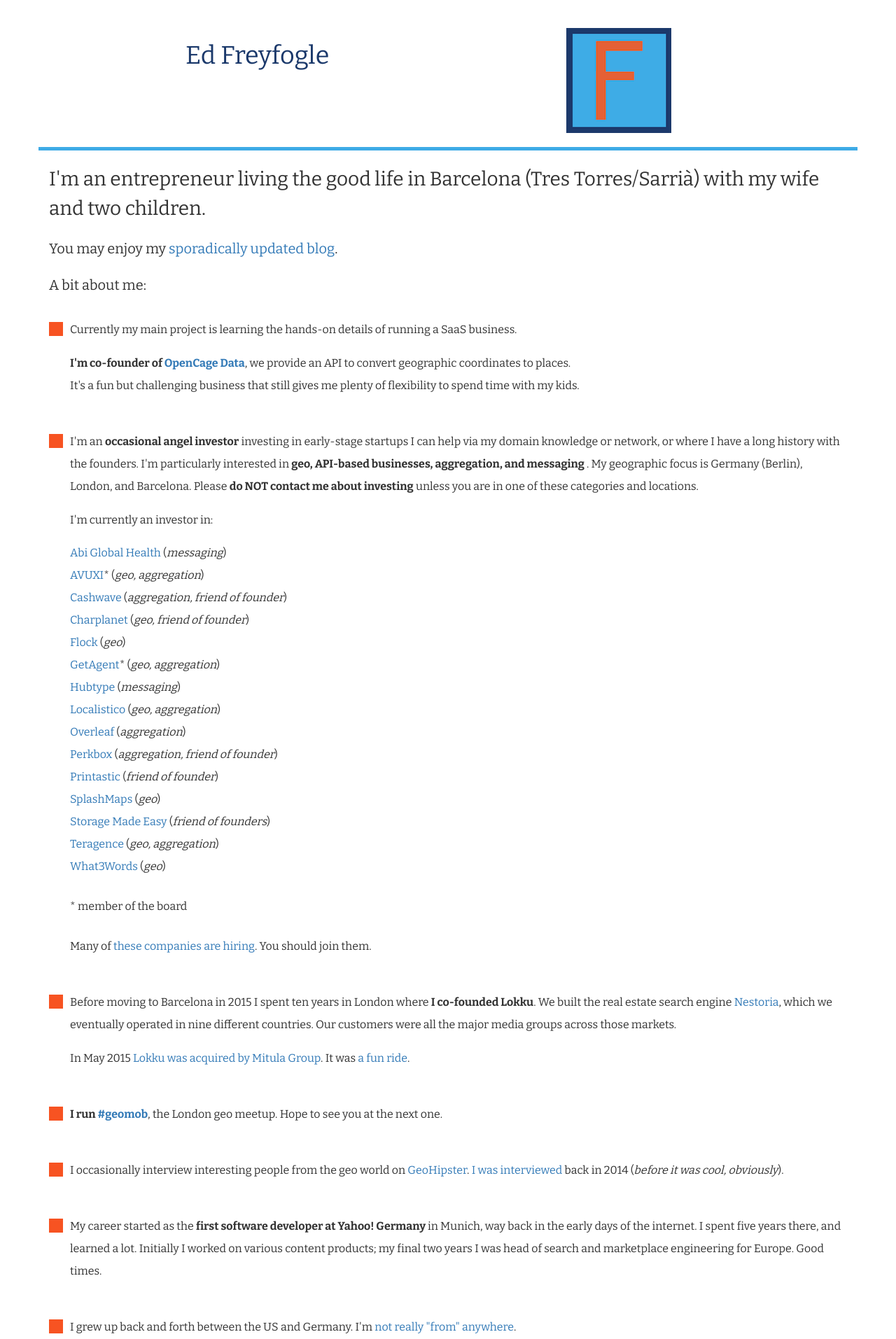
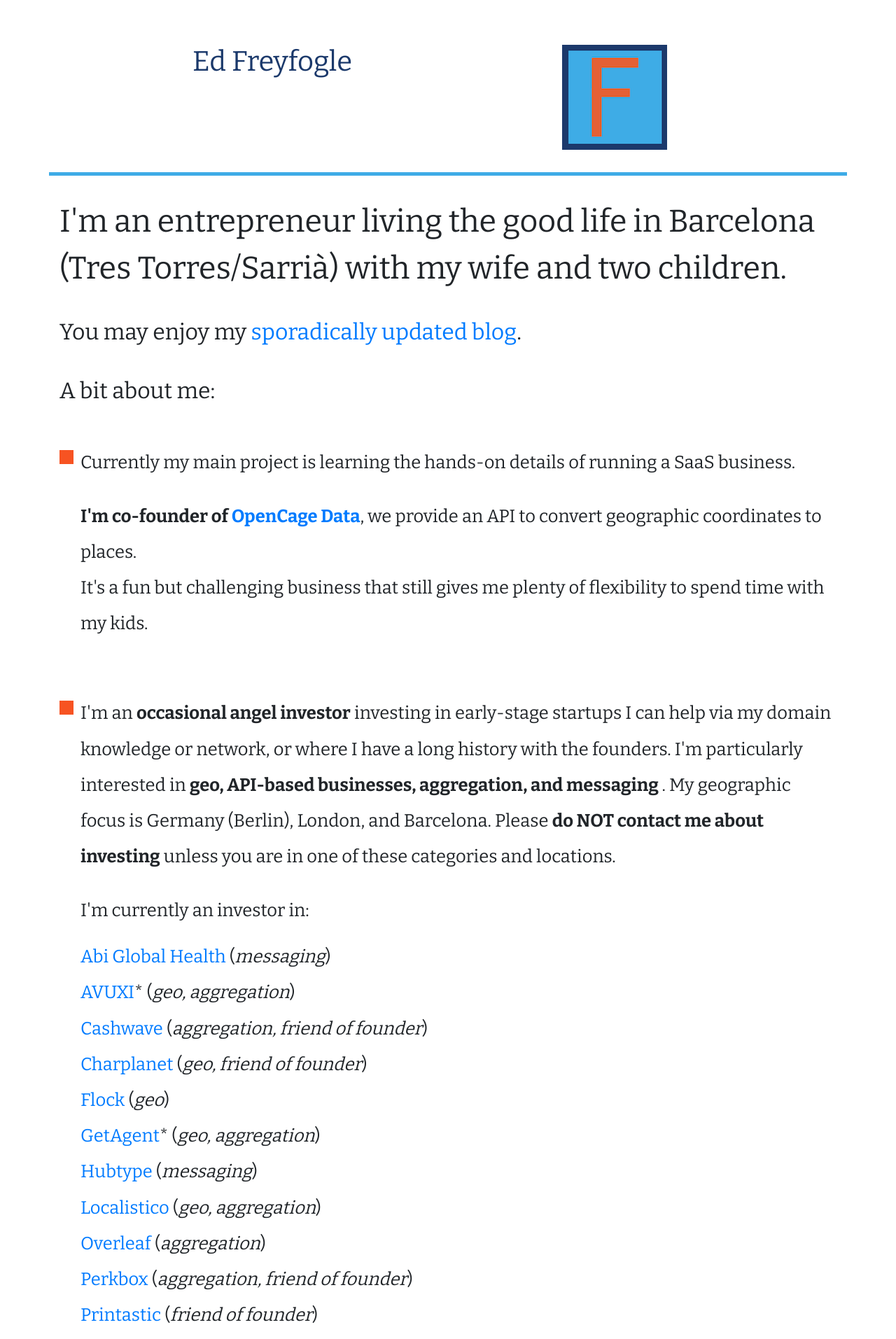
Before and after one commit to freyfogle/freyfogle.github.io, a Jekyll site: the page built from index.html, in a window 1280 px wide. Shown: the top 1913 px of the page at 70% size. Built offline with Jekyll 4.4.1, drawn with Linux system fonts in a browser that asks for light colours; comment, search, counter and statistics services are not loaded.

Commit message:
new bootstrap

```diff
--- a/_includes/css.html
+++ b/_includes/css.html
@@ -1,4 +1,4 @@
-<link rel="stylesheet" href="https://maxcdn.bootstrapcdn.com/bootstrap/3.3.7/css/bootstrap.min.css">
+<link rel="stylesheet" href="https://maxcdn.bootstrapcdn.com/bootstrap/4.1.1/css/bootstrap.min.css">
 <link rel="stylesheet" href="https://fonts.googleapis.com/css?family=Bitter:400,700" type="text/css">
 {% comment %}
   <link rel="stylesheet" href="{{ "/css/main.css" | prepend: site.baseurl }}">
```
